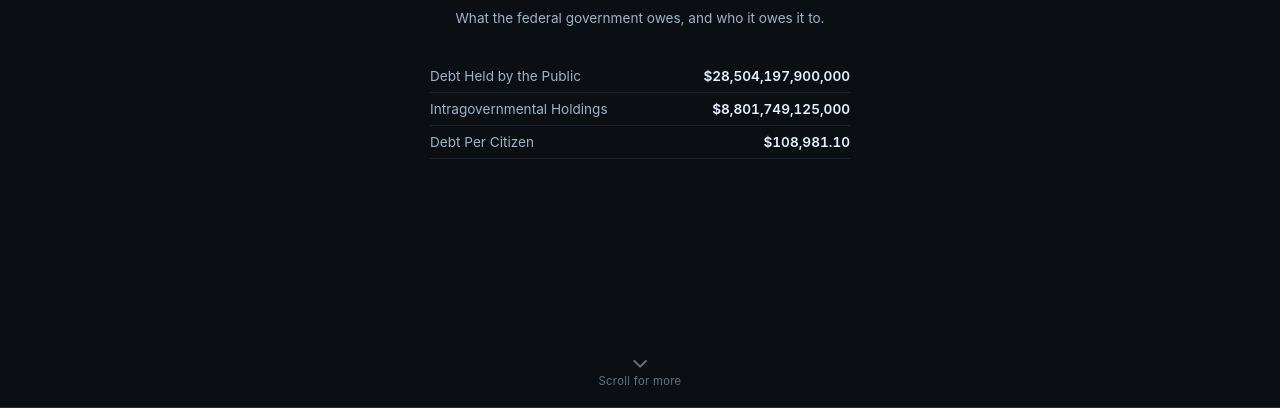
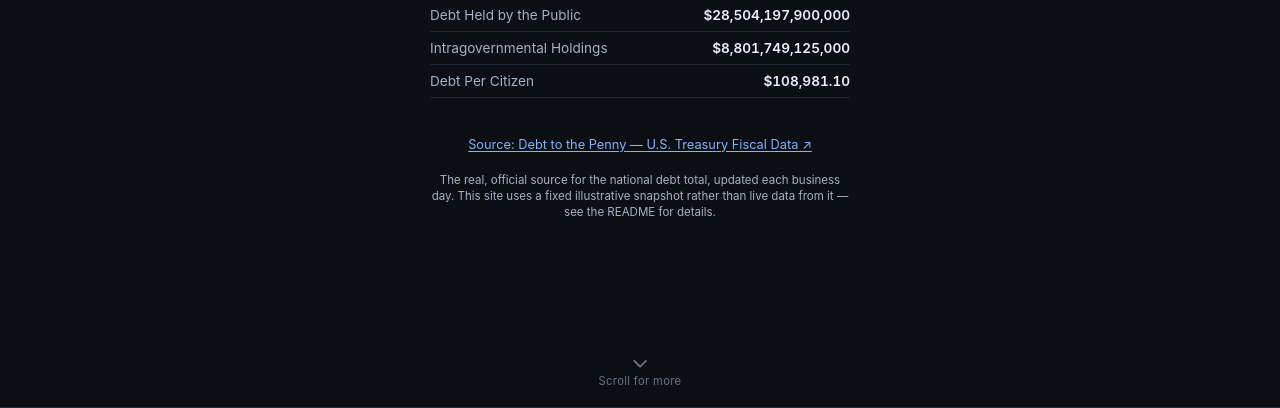
Before and after one commit to arulsun25/USDEBT, a website with bundled scripts: page index.html in a window 1280 px wide. Shown: the part 392-800 px from the top of the page. Built offline with nearby package versions, Linux system fonts and the light colour scheme.

Commit message:
Add a verified .gov source link + explanation to the Debt card
New CATEGORY_SOURCES in shared/stats.js, populated for 'debt' only for now
(the pattern is there to extend to other categories once their real
sources are verified too). Links to Treasury's Debt to the Penny dataset
at fiscaldata.treasury.gov — confirmed live via search before using it,
not guessed from memory. Opens in a new tab with rel="noopener noreferrer".

Addresses feedback from the earlier final-review pass: source/asOf were
being validated on every stat but never actually shown anywhere on the
site.

```diff
--- a/app.js
+++ b/app.js
@@ -1,4 +1,4 @@
-import { STATS, CATEGORIES, CATEGORY_LABELS, CATEGORY_EXPLAINERS, groupByCategory } from './shared/stats.js';
+import { STATS, CATEGORIES, CATEGORY_LABELS, CATEGORY_EXPLAINERS, CATEGORY_SOURCES, groupByCategory } from './shared/stats.js';
 import { STATE_DEBT, STATE_GRID_ROWS, STATE_GRID_COLS, STATE_MAP_EXPLAINER } from './shared/states.js';
 import { STATE_PATHS, getPathBounds, getLabelPosition } from './shared/state-paths.js';
 import { startTicker, formatValue, computeCurrentValue } from './shared/ticker.js';
@@ -49,6 +49,27 @@ function renderCategoryCard(root, category, statsForCategory) {
     });
   }
   card.appendChild(supporting);
+
+  const source = CATEGORY_SOURCES[category];
+  if (source) {
+    const sourceBlock = document.createElement('div');
+    sourceBlock.className = 'source-note';
+
+    const link = document.createElement('a');
+    link.className = 'source-link';
+    link.href = source.url;
+    link.target = '_blank';
+    link.rel = 'noopener noreferrer';
+    link.textContent = `Source: ${source.label} ↗`;
+    sourceBlock.appendChild(link);
+
+    const note = document.createElement('p');
+    note.className = 'source-explanation';
+    note.textContent = source.note;
+    sourceBlock.appendChild(note);
+
+    card.appendChild(sourceBlock);
+  }
 
   root.appendChild(card);
 }
--- a/shared/stats.js
+++ b/shared/stats.js
@@ -18,6 +18,17 @@ export const CATEGORY_EXPLAINERS = {
   economy: 'The broader indicators debt and spending play out against.',
   population: 'The people every other card’s totals are divided among.',
   personal: 'What households owe outside of the federal government.',
+};
+
+// Real, verified government data sources — currently populated for 'debt'
+// only (the rest of shared/stats.js is still illustrative-snapshot data, so
+// a category only gets a link here once its real source has been checked).
+export const CATEGORY_SOURCES = {
+  debt: {
+    label: 'Debt to the Penny — U.S. Treasury Fiscal Data',
+    url: 'https://fiscaldata.treasury.gov/datasets/debt-to-the-penny/',
+    note: 'The real, official source for the national debt total, updated each business day. This site uses a fixed illustrative snapshot rather than live data from it — see the README for details.',
+  },
 };
 
 const VALID_UNITS = new Set(['usd', 'usd-cents', 'count', 'percent']);
--- a/style.css
+++ b/style.css
@@ -84,6 +84,26 @@ body {
 }
 .supporting-row span:first-child { color: #9fb3c8; }
 .supporting-row span:last-child { color: #e8f1ff; font-weight: 600; font-variant-numeric: tabular-nums; }
+
+.source-note {
+  margin-top: 1.5rem;
+  max-width: 420px;
+}
+.source-link {
+  display: inline-flex;
+  align-items: center;
+  min-height: 44px;
+  color: #7fb3ff;
+  font-size: 0.8rem;
+  text-decoration: underline;
+  text-underline-offset: 2px;
+}
+.source-explanation {
+  margin: 0.35rem 0 0;
+  color: #9fb3c8;
+  font-size: 0.72rem;
+  line-height: 1.4;
+}
 
 .state-map-card {
   position: relative;
```
Also changed, not shown: shared/stats.test.js (+9 -1 lines).
